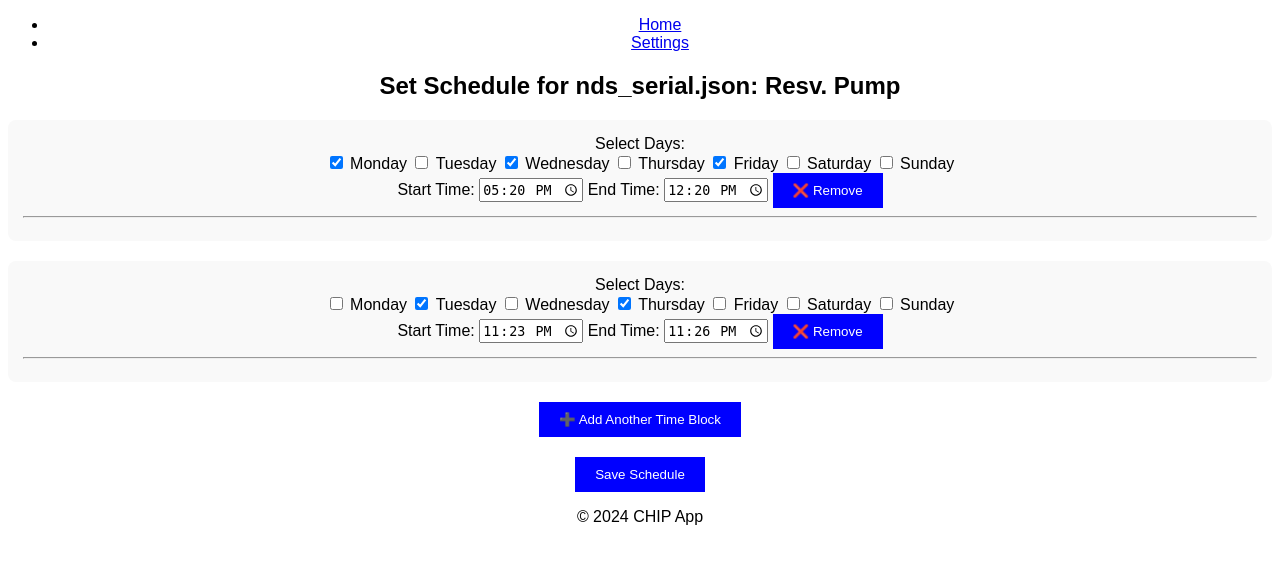
After one commit to Controlled-Hydroponics-Imaging-Platform/chip_interface, a Flask app: page /scheduler/nds_serial.json/pump in a window 1280 px wide. The commit adds this page. Shown: the top 564 px of the page. Run offline with Flask 3, Linux system fonts and the light colour scheme; some libraries are stand-ins or nearby versions.

Commit message:
add scheduling routines or setting schedules

```diff
--- a/app.py
+++ b/app.py
@@ -23,18 +23,23 @@ def load_config(config_file):
         print(f"🚨 JSON Error: {e}")
         return {}
 
-def get_serial_ports():
-    ports = serial.tools.list_ports.comports()  # Get all serial ports
-    return [{"device": port.device, "description": port.description} for port in ports]
 
 # API
 @app.route("/get_serial_ports")
 def get_ports():
     return jsonify(get_serial_ports())  # Return JSON response
 
+def get_serial_ports():
+    ports = serial.tools.list_ports.comports()  # Get all serial ports
+    return [{"device": port.device, "description": port.description} for port in ports]
+
+
+
 @app.route("/plugin_scripts")
 def get_plugin_scripts():
     return jsonify(script_list)  # Return JSON response
+
+
 
 
 # Web interface Routing
@@ -103,6 +108,10 @@ def configure(panel):
             else:
                 new_config[key]["set_to"] = user_input
 
+            if params["type"] == "kasa_plug":
+                new_config[key]["auto_enabled"]=  True if request.form.get(f"{key}_auto") =="on" else False
+
+
 
         # Save the updated config back to JSON
         with open(os.path.join(app.root_path, "config", config_file), "w") as file:
@@ -113,6 +122,68 @@ def configure(panel):
 
 
     return render_template("config.html", panel_name=panel, config_params=config_params, config_file=config_file)
+
+
+@app.route("/scheduler/<string:config_file>/<string:key>", methods=["GET", "POST"])
+def set_schedule(config_file, key):
+
+    config_data=load_config(config_file)
+
+    if key not in config_data:
+        abort(404, "Invalid configuration key")
+
+    params=config_data[key]
+
+
+    if request.method == "POST":
+        # Parse the form data to rebuild the schedule
+        schedule = []
+        index = 0
+
+        # Loop until no more start_time_N keys
+        while True:
+            start_time = request.form.get(f"start_time_{index}")
+            end_time = request.form.get(f"end_time_{index}")
+            if not start_time or not end_time:
+                break  # No more entries
+
+            # Collect all checked days for this block
+            days = []
+            for day in ["Monday", "Tuesday", "Wednesday", "Thursday", "Friday", "Saturday", "Sunday"]:
+                day_checkbox = request.form.getlist(f"days_{index}")
+                if day in day_checkbox:
+                    days.append(day)
+
+            schedule.append({
+                "days": days,
+                "start": start_time,
+                "end": end_time
+            })
+
+            index += 1
+
+        # Save the updated schedule back into the config
+        params["schedule"] = schedule
+        config_data[key] = params
+
+        with open(os.path.join(app.root_path, "config", config_file), "w") as file:
+            json.dump(config_data, file, indent=4)
+
+        flash("Schedule saved successfully!", "success")
+        return redirect(url_for('set_schedule', config_file=config_file, key=key))
+
+
+
+    return render_template("scheduler.html", config_file=config_file, key=key, params=params)
+
+def configure_schedule(control_device):
+    pass
+
+
+
+
+
+
 
 
 @socketio.on("connect")
--- a/config/nds_serial.json
+++ b/config/nds_serial.json
@@ -29,14 +29,40 @@
         "label": "Resv. Pump",
         "type": "kasa_plug",
         "value_type": "text",
-        "values": [""],
-        "set_to": "192.168.2.70"
+        "values": [
+            ""
+        ],
+        "set_to": "192.168.2.70",
+        "schedule": [
+            {
+                "days": [
+                    "Monday",
+                    "Wednesday",
+                    "Friday"
+                ],
+                "start": "17:20",
+                "end": "12:20"
+            },
+            {
+                "days": [
+                    "Tuesday",
+                    "Thursday"
+                ],
+                "start": "23:23",
+                "end": "23:26"
+            }
+        ],
+        "auto_enabled": true
     },
     "Light": {
-        "label": "LED",
+        "label": "LED Light",
         "type": "kasa_plug",
         "value_type": "text",
-        "values": [""],
-        "set_to": "192.168.2.70"
+        "values": [
+            ""
+        ],
+        "set_to": "192.168.2.70",
+        "schedule": "",
+        "auto_enabled": true
     }
 }
--- a/static/nds.js
+++ b/static/nds.js
@@ -47,7 +47,7 @@ window.pluginRegistry.push({
                 statusElem?.classList.add('connected');
                 statusElem.innerHTML = `* Device Connected${portInfo}`;
 
-                // Optional: Clear the status message after 10 seconds
+                // Clear the status message after 10 seconds
                 setTimeout(() => {
                     statusElem.innerText = "";
                     statusElem.classList.remove('connected', 'disconnected');
--- /dev/null
+++ b/templates/scheduler.html
@@ -0,0 +1,104 @@
+{% extends "layout.html" %}
+
+{% block title %} Schedule for {{ config_file }}: {{ key }} {% endblock %}
+
+{% block content %}
+<h2>Set Schedule for {{ config_file }}: {{ params["label"] }}</h2>
+
+<form action="{{ url_for('set_schedule', config_file=config_file, key=key) }}" method="POST" id="scheduleForm">
+    <div id="scheduleEntries">
+        {% if params["schedule"] %}
+            {% for entry in params["schedule"] %}
+                <div class="schedule-entry">
+                    <label>Select Days:</label><br>
+                    {% for day in ["Monday", "Tuesday", "Wednesday", "Thursday", "Friday", "Saturday", "Sunday"] %}
+                        <input type="checkbox" name="days_{{ loop.index0 }}" value="{{ day }}"
+                               {% if day in entry.days %}checked{% endif %}>
+                        <label>{{ day }}</label>
+                    {% endfor %}
+
+                    <br>
+                    <label>Start Time:</label>
+                    <input type="time" name="start_time_{{ loop.index0 }}" value="{{ entry.start }}" required>
+
+                    <label>End Time:</label>
+                    <input type="time" name="end_time_{{ loop.index0 }}" value="{{ entry.end }}" required>
+
+                    <button type="button" class="remove-entry">❌ Remove</button>
+                    <hr>
+                </div>
+            {% endfor %}
+        {% else %}
+            <!-- Render one empty block if no schedule exists -->
+            <div class="schedule-entry">
+                <label>Select Days:</label><br>
+                {% for day in ["Monday", "Tuesday", "Wednesday", "Thursday", "Friday", "Saturday", "Sunday"] %}
+                    <input type="checkbox" name="days_0" value="{{ day }}">
+                    <label>{{ day }}</label>
+                {% endfor %}
+
+                <br>
+                <label>Start Time:</label>
+                <input type="time" name="start_time_0" required>
+
+                <label>End Time:</label>
+                <input type="time" name="end_time_0" required>
+
+                <button type="button" class="remove-entry">❌ Remove</button>
+                <hr>
+            </div>
+        {% endif %}
+    </div>
+
+    <button type="button" id="addEntry">➕ Add Another Time Block</button>
+
+    <div style="margin-top: 20px;">
+        <button type="submit">Save Schedule</button>
+    </div>
+</form>
+
+<script>
+// Handle dynamic adding/removing of schedule entries
+document.addEventListener("DOMContentLoaded", function() {
+    let entryCount = {{ params["schedule"]|length if params["schedule"] else 1 }};
+    const scheduleContainer = document.getElementById("scheduleEntries");
+    const addBtn = document.getElementById("addEntry");
+
+    addBtn.addEventListener("click", function() {
+        const newEntry = scheduleContainer.children[0].cloneNode(true);
+
+        // Clear the inputs and update names
+        newEntry.querySelectorAll("input").forEach(input => {
+            if (input.type === "checkbox") {
+                input.name = `days_${entryCount}`;
+                input.checked = false;
+            }
+            if (input.type === "time") {
+                if (input.name.includes("start_time")) input.name = `start_time_${entryCount}`;
+                if (input.name.includes("end_time")) input.name = `end_time_${entryCount}`;
+                input.value = "";
+            }
+        });
+
+        scheduleContainer.appendChild(newEntry);
+        entryCount++;
+    });
+
+    // Remove a schedule entry
+    scheduleContainer.addEventListener("click", function(e) {
+        if (e.target.classList.contains("remove-entry") && scheduleContainer.children.length > 1) {
+            e.target.closest(".schedule-entry").remove();
+        }
+    });
+});
+</script>
+
+<style>
+.schedule-entry {
+    margin-bottom: 20px;
+    background-color: #f9f9f9;
+    padding: 15px;
+    border-radius: 8px;
+}
+</style>
+{% endblock %}
```
Also changed, not shown: templates/config.html (+8 -2 lines), templates/nds.html (+10 -4 lines).
